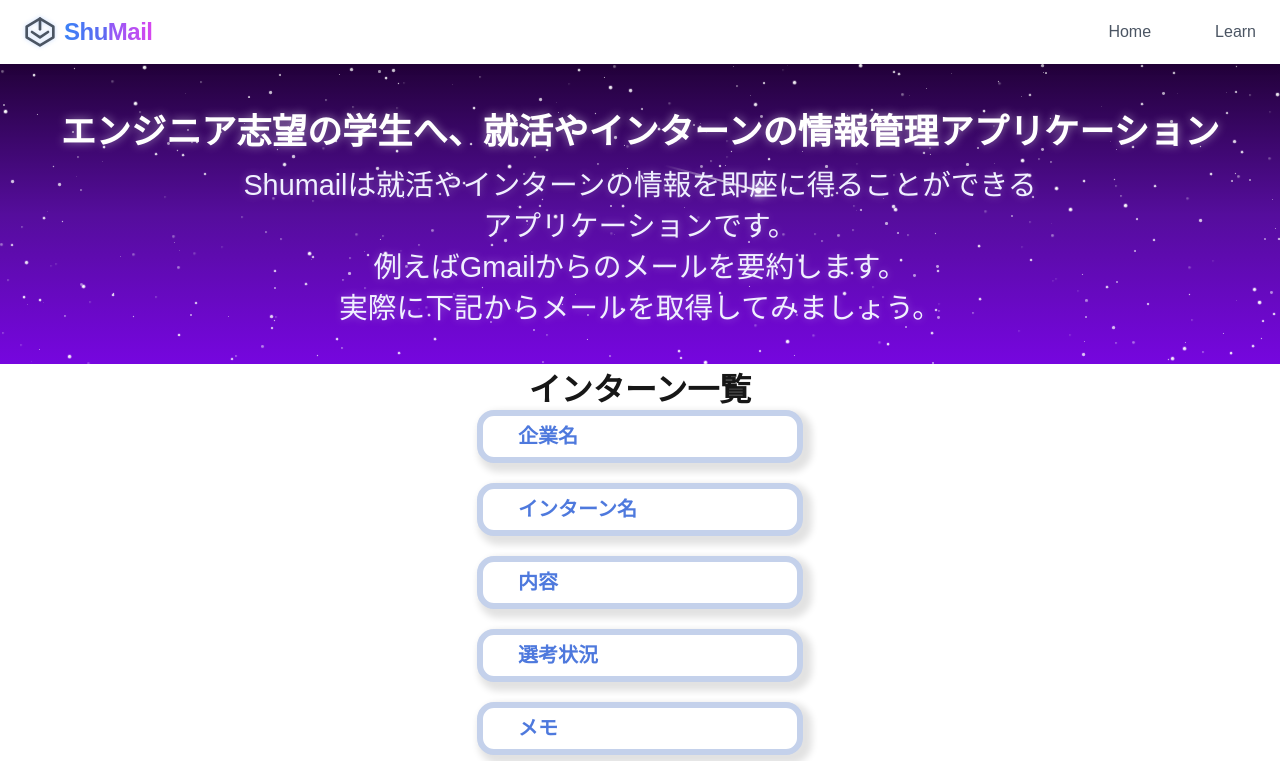
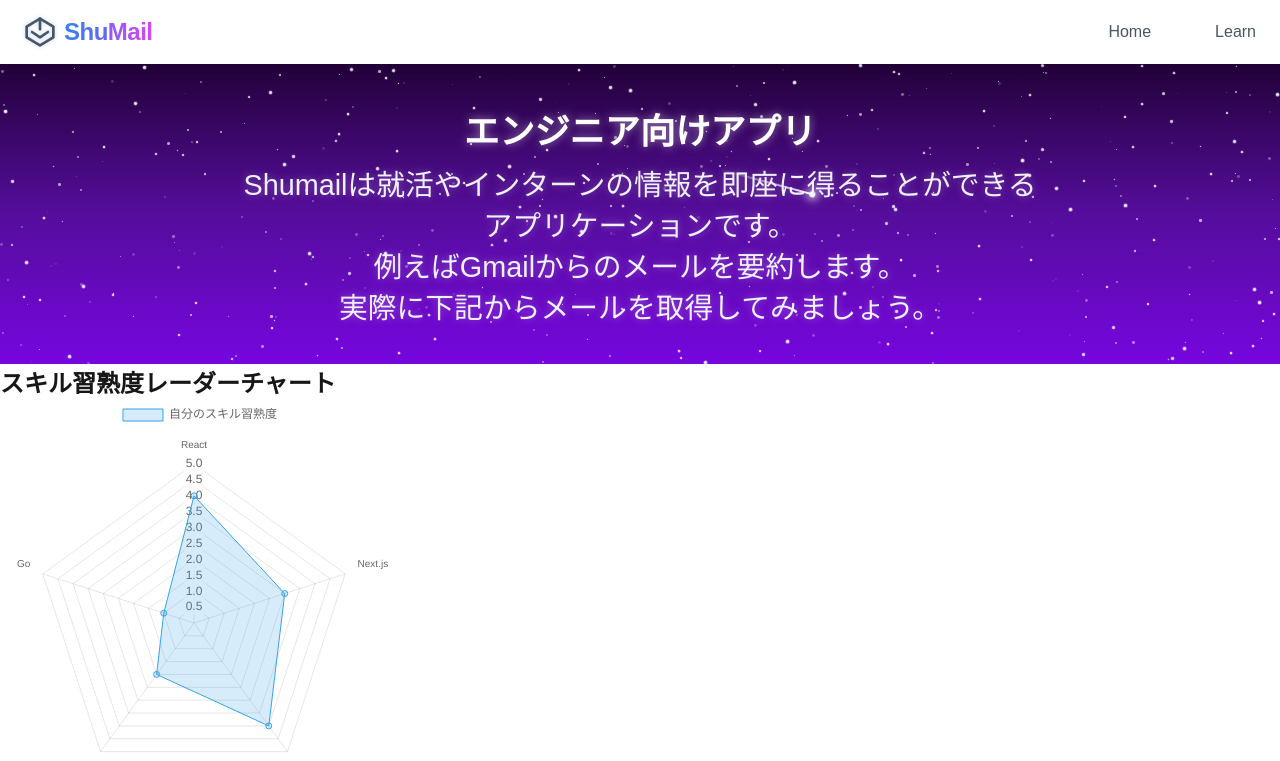
Before and after one commit to takapom/internship-helper-app-public, a Next.js app: page /user/1/todos in a window 1280 px wide. Shown: the top 761 px of the page. Built offline with nearby package versions, Linux system fonts and the light colour scheme; no server answers; the database is empty.

Commit message:
カードコンポーネントの配置整理

```diff
--- a/package.json
+++ b/package.json
@@ -9,10 +9,12 @@
     "lint": "next lint"
   },
   "dependencies": {
+    "chart.js": "^4.4.8",
     "firebase": "^11.6.0",
     "lucide-react": "^0.487.0",
     "next": "15.2.4",
     "react": "^19.0.0",
+    "react-chartjs-2": "^5.3.0",
     "react-dom": "^19.0.0"
   },
   "devDependencies": {
--- a/src/app/user/[uid]/todos/page.tsx
+++ b/src/app/user/[uid]/todos/page.tsx
@@ -8,6 +8,7 @@ import Navbar from "@/components/Navbar";
 import GlassCard from "@/components/GlassCard"
 import styles from "./page.module.css"
 import SpaceHeader from "@/components/SpaceHeader";
+import SimpleRadarChart from "@/components/SimpleRadarChart";
 
 type Todo = {
   id: string;
@@ -72,6 +73,7 @@ export default function TodosPage() {
     <div>
         <Navbar />
         <SpaceHeader />
+        <SimpleRadarChart />
       <div>
         <h1 className={styles.list_text}>インターン一覧</h1>
       <div className={styles.input_container}>
@@ -127,7 +129,7 @@ export default function TodosPage() {
       </div>
 
       {/* 一覧表示 */}
-      <ul>
+      <div>
         {todos.map((todo) => (
         <GlassCard
         id={todo.id}
@@ -141,7 +143,7 @@ export default function TodosPage() {
         onDelete={fetchTodos}
         />
         ))}
-      </ul>
+        </div>
     </div>
   );
 }
--- a/src/components/GlassCard.module.css
+++ b/src/components/GlassCard.module.css
@@ -3,6 +3,7 @@
     display: flex;
     justify-content: center;
     align-items: center;
+    margin-top: 30px;
   }
 
   .card {
--- /dev/null
+++ b/src/components/SimpleRadarChart.tsx
@@ -0,0 +1,53 @@
+// components/SimpleRadarChart.tsx
+'use client';
+
+import { Radar } from 'react-chartjs-2';
+import {
+  Chart as ChartJS,
+  RadialLinearScale,
+  PointElement,
+  LineElement,
+  Filler,
+  Tooltip,
+  Legend,
+} from 'chart.js';
+
+ChartJS.register(
+  RadialLinearScale,
+  PointElement,
+  LineElement,
+  Filler,
+  Tooltip,
+  Legend
+);
+
+const data = {
+  labels: ['React', 'Next.js', 'TypeScript', 'Firebase', 'Go'],
+  datasets: [
+    {
+      label: '自分のスキル習熟度',
+      data: [4, 3, 4, 2, 1], // 1〜5段階など自由に
+      backgroundColor: 'rgba(54, 162, 235, 0.2)',
+      borderColor: 'rgba(54, 162, 235, 1)',
+      borderWidth: 1,
+    },
+  ],
+};
+
+const options = {
+  scales: {
+    r: {
+      beginAtZero: true,
+      max: 5,
+    },
+  },
+};
+
+export default function SimpleRadarChart() {
+  return (
+    <div style={{ width: '400px', height: '400px' }}>
+      <h2>スキル習熟度レーダーチャート</h2>
+      <Radar data={data} options={options} />
+    </div>
+  );
+}
--- a/src/components/SpaceHeader.tsx
+++ b/src/components/SpaceHeader.tsx
@@ -51,7 +51,7 @@ export default function SpaceHeader() {
 
       <div className={styles.contentContainer}>
         <div className={styles.textContainer}>
-          <h1 className={styles.title}>エンジニア志望の学生へ、就活やインターンの情報管理アプリケーション</h1>
+          <h1 className={styles.title}>エンジニア向けアプリ</h1>
           <p className={styles.subtitle}>Shumailは就活やインターンの情報を即座に得ることができる<br />アプリケーションです。<br />
           例えばGmailからのメールを要約します。<br />
           実際に下記からメールを取得してみましょう。
--- a/src/components/space-header.module.css
+++ b/src/components/space-header.module.css
@@ -129,11 +129,12 @@
   .subtitle {
     font-size: 1.4rem;
   }
+
 }
 
 @media (max-width: 480px) {
   .header {
-    height: 500px;
+    height: 300px;
     padding: 0.5rem;
   }
 
```
Also changed, not shown: 2 other files (tests, documents, lock files or other folders).
